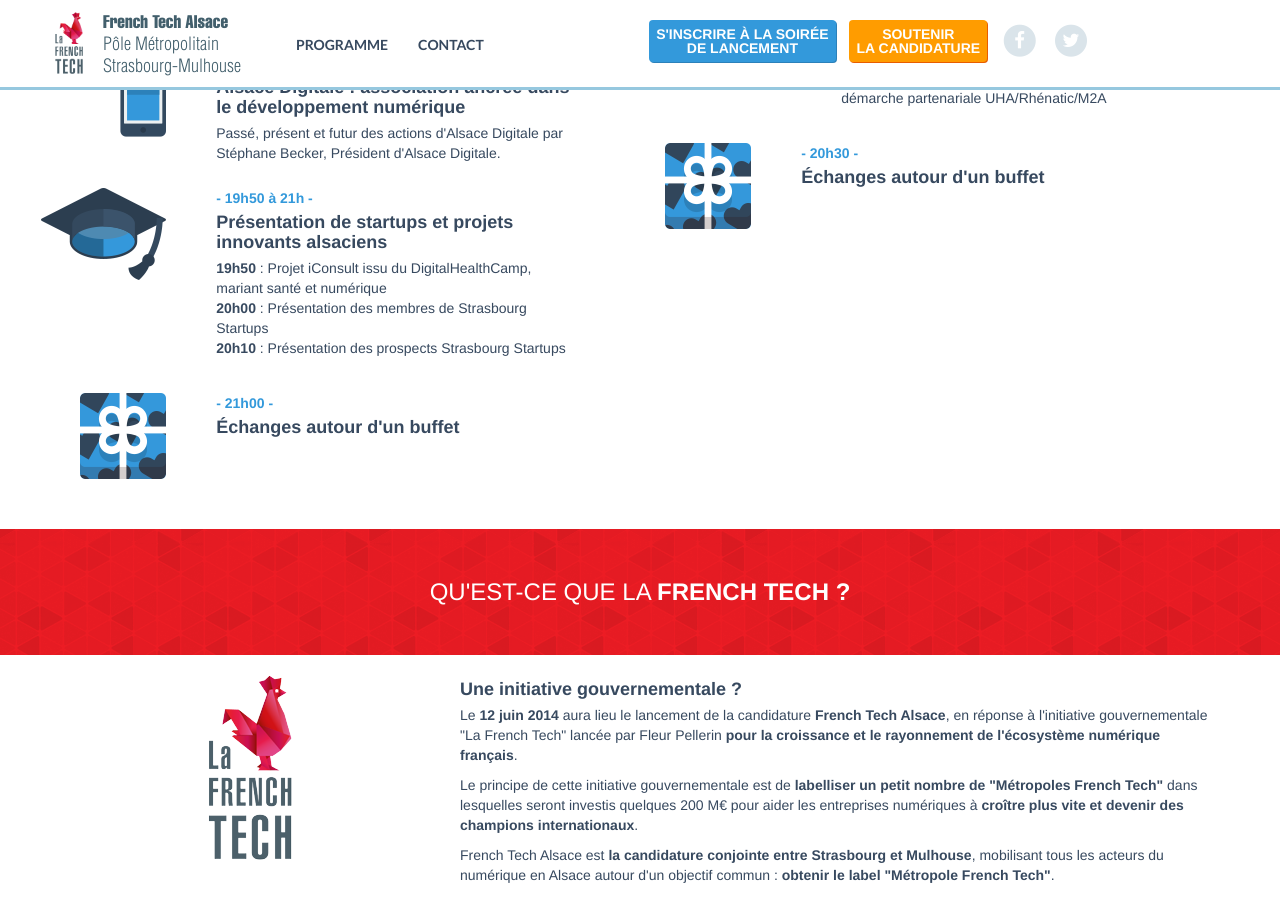
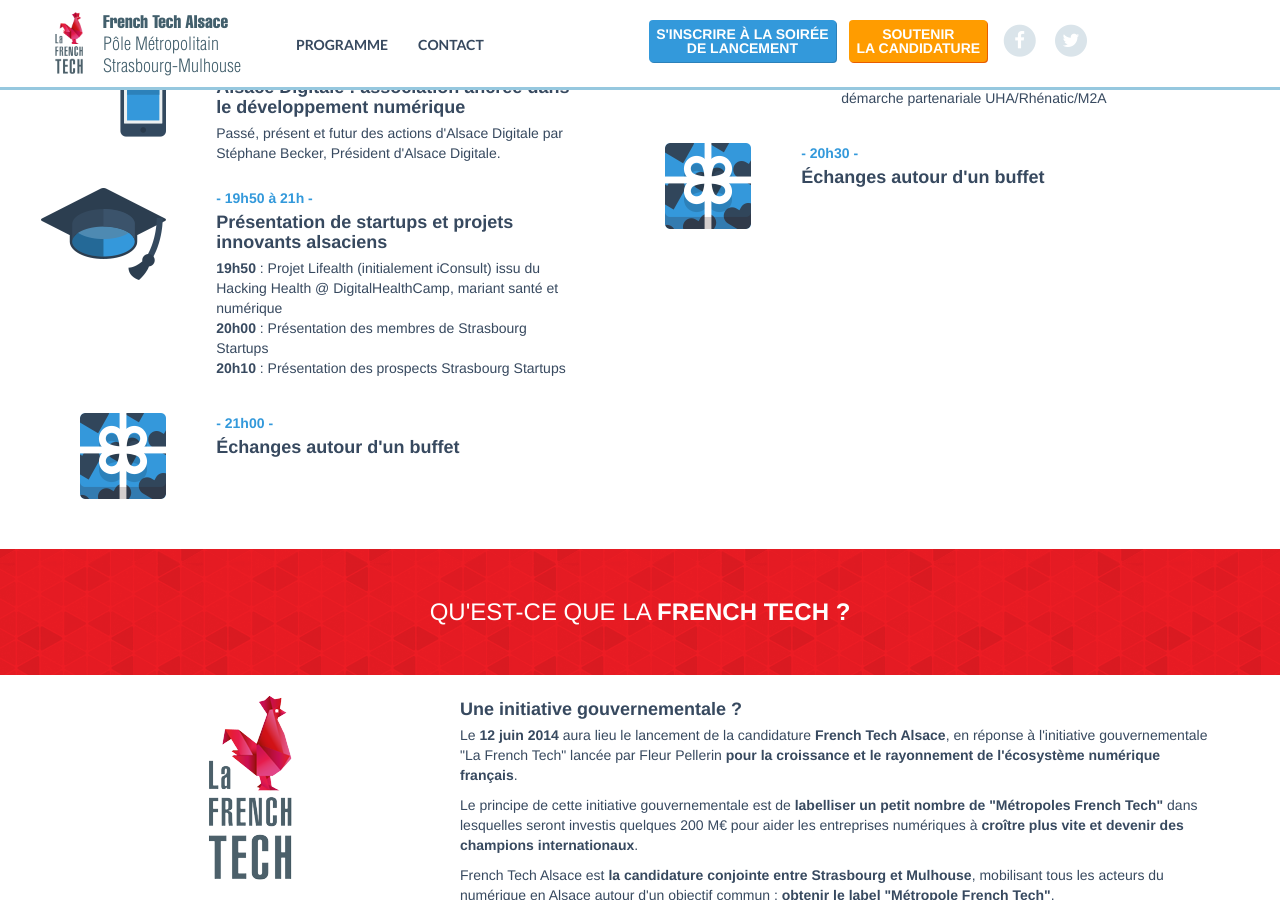
Before and after one commit to AlsaceDigitale/lancement-frenchtechalsace, a Jekyll site: the page built from index.html, in a window 1280 px wide and 900 px high, scrolled down 1670 px. Built offline with Jekyll 4.4.1, drawn with Linux system fonts in a browser that asks for light colours; nearby versions of some CDN libraries.

Commit message:
lifealth et hacking health

```diff
--- a/_includes/programme_strasbourg.html
+++ b/_includes/programme_strasbourg.html
@@ -48,7 +48,7 @@
       Présentation de startups et projets innovants alsaciens
     </h2>
     <ul class="list-unstyled">
-      <li><strong>19h50</strong> : Projet iConsult issu du <a href="http://digitalhealthcamp.eu" class="silent" target="_blank">DigitalHealthCamp</a>, mariant santé et numérique</li>
+      <li><strong>19h50</strong> : Projet <a href="http://www.lifealth.com" class="silent" target="_blank">Lifealth</a> (initialement iConsult) issu du <a href="http://digitalhealthcamp.eu" class="silent" target="_blank">Hacking Health @ DigitalHealthCamp</a>, mariant santé et numérique</li>
       <li><strong>20h00</strong> : Présentation des membres de <a href="http://www.strasbourg-startups.com" class="silent" target="_blank">Strasbourg Startups</a></li>
       <li><strong>20h10</strong> : Présentation des prospects <a href="http://www.strasbourg-startups.com" class="silent" target="_blank">Strasbourg Startups</a></li>
     </ul>
```
